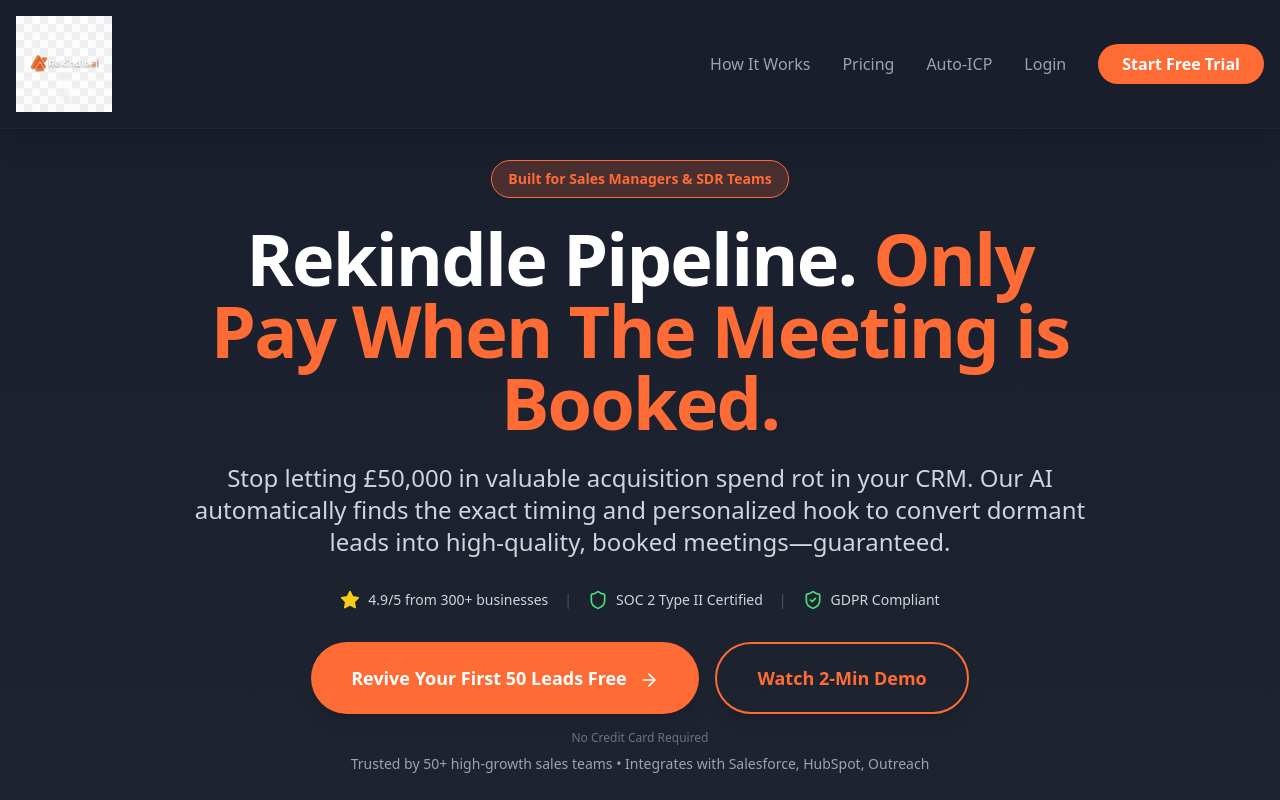
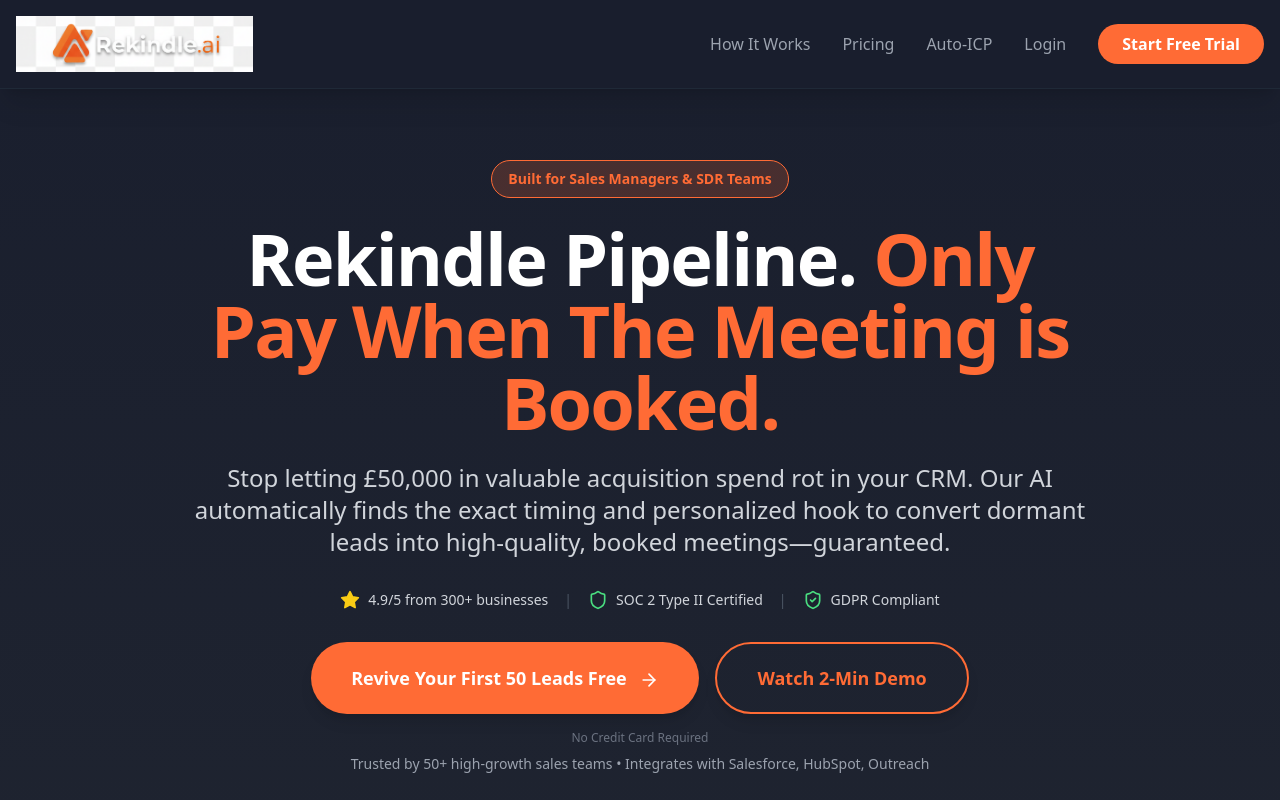
Before and after one commit to mcamarketing/Rekindle2, a React (Vite) app: page / in a window 1280 px wide. Shown: the top 800 px of the page. Built offline with nearby package versions, Linux system fonts and the light colour scheme; no server answers.

Commit message:
Updated index.html

```diff
--- a/index.html
+++ b/index.html
@@ -2,7 +2,7 @@
 <html lang="en">
   <head>
     <meta charset="UTF-8" />
-    <link rel="icon" type="image/png" href="/Gemini_Generated_Image_f856maf856maf856 copy.png" />
+    <link rel="icon" type="image/png" href="/Rekindle_logo_cropped3.png" />
     <meta name="viewport" content="width=device-width, initial-scale=1.0" />
     <title>Rekindle.ai - AI-Powered Lead Revival</title>
   </head>
--- a/src/pages/LandingPage.tsx
+++ b/src/pages/LandingPage.tsx
@@ -349,9 +349,9 @@
         <div className="max-w-7xl mx-auto px-4 py-4 flex items-center justify-between">
           <a href="/" className="flex items-center">
             <img
-              src="/Gemini_Generated_Image_f856maf856maf856 copy.png"
+              src="/Rekindle_logo_cropped3.png"
               alt="Rekindle.ai - Lead Revival Platform"
-              className="h-20 md:h-24 w-auto hover:opacity-90 transition-opacity"
+              className="h-12 md:h-14 w-auto hover:opacity-90 transition-opacity"
             />
           </a>
 
@@ -1316,9 +1316,9 @@
               <div className="bg-gradient-to-br from-[#FF6B35] to-[#F7931E] rounded-2xl p-6 border-2 border-[#FF6B35] transform scale-105 shadow-2xl">
                 <div className="text-center mb-4">
                   <img
-                    src="/Gemini_Generated_Image_f856maf856maf856 copy.png"
+                    src="/Rekindle_logo_cropped3.png"
                     alt="Rekindle.ai"
-                    className="h-20 w-auto mx-auto mb-3"
+                    className="h-14 w-auto mx-auto mb-3"
                   />
                   <h3 className="text-xl font-bold text-white">Rekindle</h3>
                   <div className="text-sm text-orange-100">The Smart Way ⭐</div>
@@ -1538,9 +1538,9 @@
           <div>
             <div className="flex items-center mb-4">
               <img
-                src="/Gemini_Generated_Image_f856maf856maf856 copy.png"
+                src="/Rekindle_logo_cropped3.png"
                 alt="Rekindle.ai"
-                className="h-16 w-auto"
+                className="h-10 w-auto"
               />
             </div>
             <p className="text-sm text-gray-400 mb-4">
--- a/src/pages/Login.tsx
+++ b/src/pages/Login.tsx
@@ -34,9 +34,9 @@
       <div className="bg-white rounded-xl shadow-2xl p-8 w-full max-w-md">
         <div className="flex items-center justify-center mb-8">
           <img
-            src="/Gemini_Generated_Image_f856maf856maf856 copy.png"
+            src="/Rekindle_logo_cropped3.png"
             alt="Rekindle.ai"
-            className="h-24 w-auto"
+            className="h-16 w-auto"
           />
         </div>
 
--- a/src/pages/SignUp.tsx
+++ b/src/pages/SignUp.tsx
@@ -34,9 +34,9 @@
       <div className="bg-white rounded-xl shadow-2xl p-8 w-full max-w-md">
         <div className="flex items-center justify-center mb-8">
           <img
-            src="/Gemini_Generated_Image_f856maf856maf856 copy.png"
+            src="/Rekindle_logo_cropped3.png"
             alt="Rekindle.ai"
-            className="h-24 w-auto"
+            className="h-16 w-auto"
           />
         </div>
 
```
